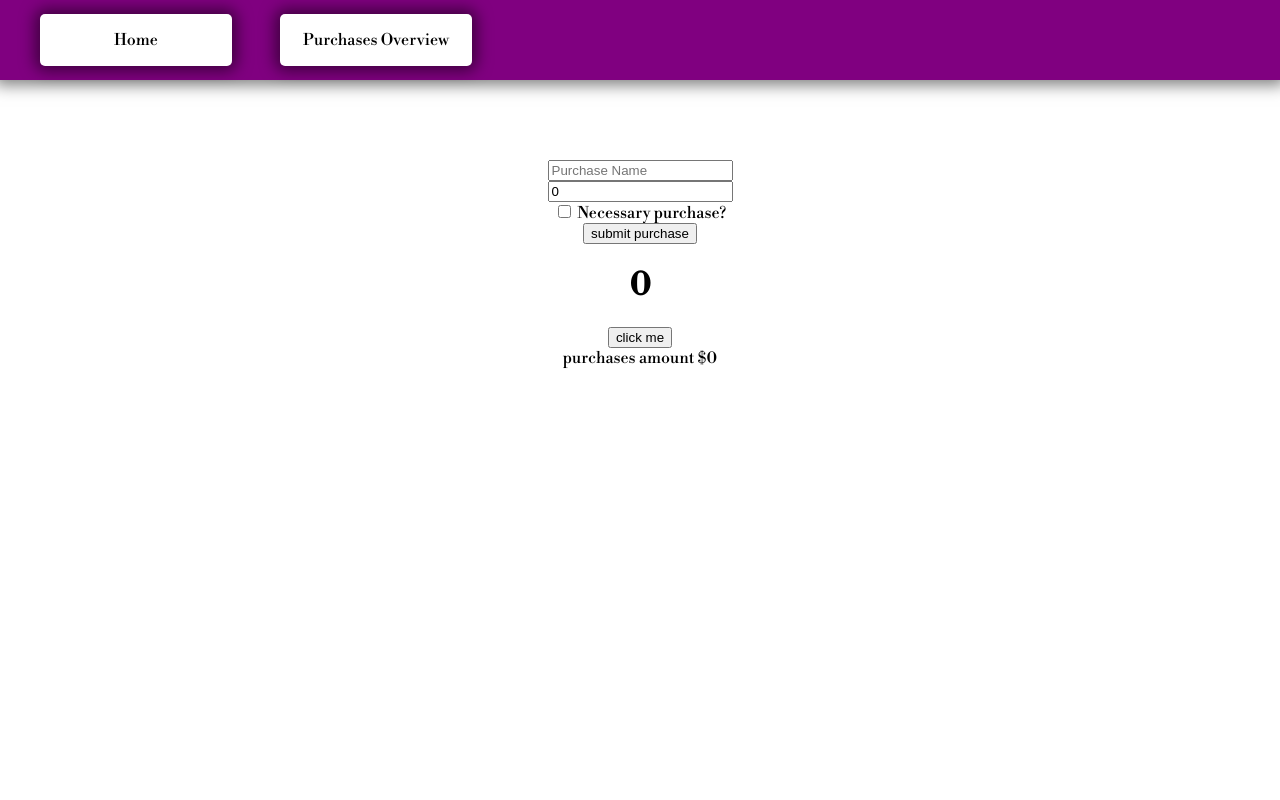
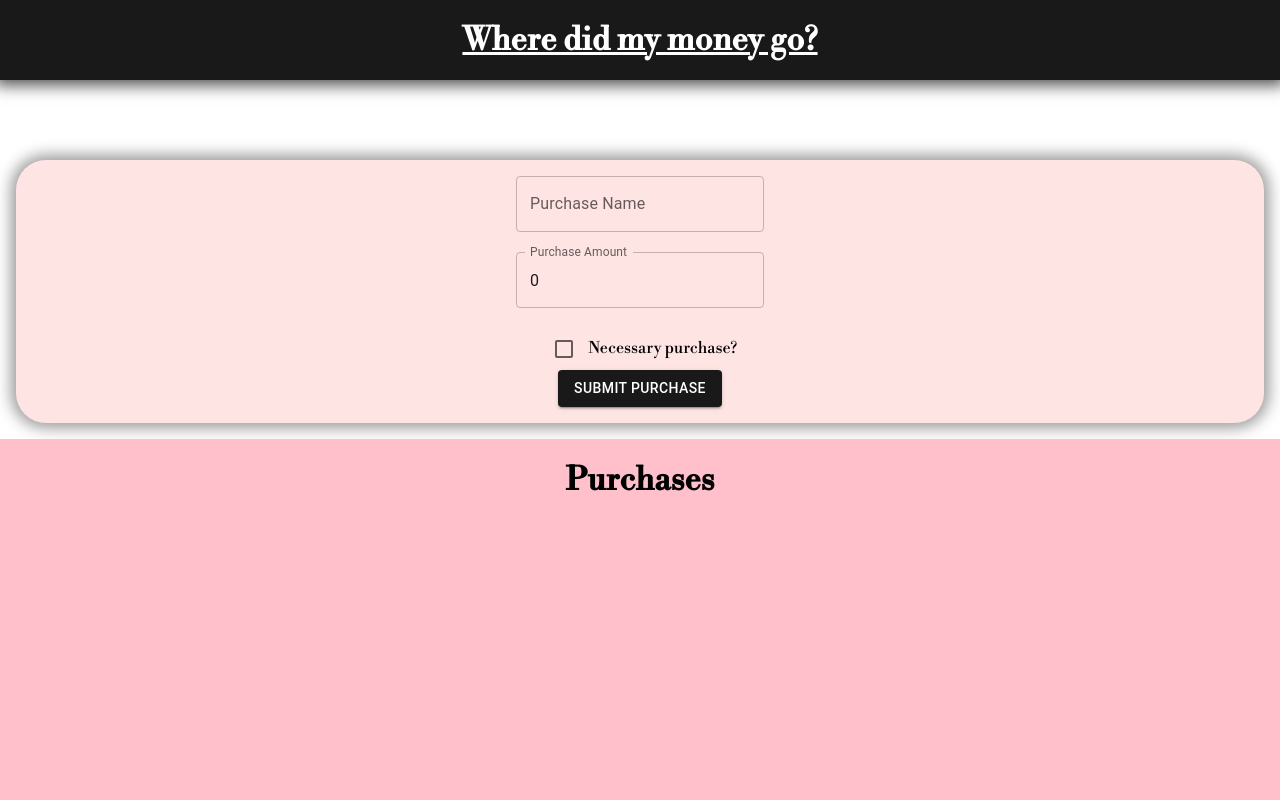
Before and after one commit to melxincognito/where-did-my-money-go-typescript, a React (Create React App) app: page / in a window 1280 px wide. Shown: the top 800 px of the page. Built offline with nearby package versions, Linux system fonts and the light colour scheme.

Commit message:
added styling

```diff
--- a/src/App.tsx
+++ b/src/App.tsx
@@ -1,6 +1,6 @@
 import React, { FC, useState, ChangeEvent } from "react";
 import "./App.css";
-
+import { TextField, Checkbox, Button } from "@mui/material";
 import { PurchaseTile } from "./components/PurchaseTile";
 import { Navigation } from "./components/Navigation";
 import { Purchase } from "./Interfaces";
@@ -14,13 +14,19 @@ const App: FC = () => {
   const [totalPurchasesAmount, setTotalPurchasesAmount] = useState<number>(0);
   const [necessaryPurchase, setNecessaryPurchase] = useState<boolean>(false);
 
-  // let purchases: Array<{ purchaseName: string; purchaseAmount: number }> = [];
-
-  // purchaseName state expects a string to be passed
   const [purchaseName, setPurchaseName] = useState<string>("");
 
-  // purchaseAmount state expects a number to get passed
   const [purchaseAmount, setPurchaseAmount] = useState<number>(0);
+  const [neccesaryPurchasesList, setNecessaryPurchasesList] = useState<
+    Purchase[]
+  >([]);
+
+  const [wantPurchasesList, setWantPurchasesList] = useState<Purchase[]>([]);
+
+  const [necessaryPurchasesAmount, setNecessaryPurchasesAmount] =
+    useState<number>(0);
+
+  const [wantsPurchasesAmount, setWantsPurchasesAmount] = useState<number>(0);
 
   // event has to declare the type in order to work as a function
   const handleChangePurchaseName = (e: ChangeEvent<HTMLInputElement>) => {
@@ -28,7 +34,7 @@ const App: FC = () => {
   };
   // event has to declare the type in order to work as a function
   const handleChangePurchaseAmount = (e: ChangeEvent<HTMLInputElement>) => {
-    setPurchaseAmount(Number(e.target.value));
+    setPurchaseAmount(parseFloat(e.target.value));
   };
 
   const handleChangeSetNecessaryPurchase = (
@@ -56,6 +62,30 @@ const App: FC = () => {
     setPurchaseName("");
     setPurchaseAmount(0);
     setNecessaryPurchase(false);
+
+    if (isNecessity) {
+      setNecessaryPurchasesList([
+        ...neccesaryPurchasesList,
+        {
+          purchase: name,
+          amount: amount,
+          isNecessity: isNecessity,
+          id: id,
+        },
+      ]);
+      setNecessaryPurchasesAmount(necessaryPurchasesAmount + amount);
+    } else {
+      setWantPurchasesList([
+        ...wantPurchasesList,
+        {
+          purchase: name,
+          amount: amount,
+          isNecessity: isNecessity,
+          id: id,
+        },
+      ]);
+      setWantsPurchasesAmount(wantsPurchasesAmount + amount);
+    }
   };
 
   const deletePurchase = (id: string): void => {
@@ -65,34 +95,38 @@ const App: FC = () => {
   return (
     <div className="App">
       <Navigation />
-      <div>
+      <div style={styles.inputForm}>
         <div
           style={{
             display: "grid",
             justifyContent: "center",
+            gap: "20px",
           }}
         >
-          <input
-            placeholder="Purchase Name"
+          <TextField
+            label="Purchase Name"
+            variant="outlined"
             value={purchaseName}
             onChange={handleChangePurchaseName}
           />
-          <input
-            placeholder="Purchase Amount"
+          <TextField
+            label="Purchase Amount"
             value={purchaseAmount}
             onChange={handleChangePurchaseAmount}
           />
+
           <div>
-            <input
-              type="checkbox"
+            <Checkbox
               aria-label="necessary purchase indicator"
               checked={necessaryPurchase}
               onChange={handleChangeSetNecessaryPurchase}
             />
+
             <label> Necessary purchase?</label>
           </div>
         </div>
-        <button
+        <Button
+          variant="contained"
           onClick={() =>
             addToPurchasesArray(
               purchaseName,
@@ -102,17 +136,12 @@ const App: FC = () => {
             )
           }
         >
-          {" "}
           submit purchase
-        </button>
-        <div>
-          <h1>{purchaseName}</h1>
-          <h1>{purchaseAmount}</h1>
+        </Button>
       </div>
-      </div>
-      <button onClick={() => console.log(purchases)}> click me</button>
-
       <div style={styles.purchasesList}>
+        <h1> Purchases</h1>
+        <div style={styles.purchases}>
           {purchases.map((purchase, index) => (
             <>
               <PurchaseTile
@@ -126,16 +155,33 @@ const App: FC = () => {
             </>
           ))}
         </div>
-      <div> purchases amount ${totalPurchasesAmount}</div>
+      </div>
+      <div>Total purchases amount ${totalPurchasesAmount}</div>
+      <div>Necessary purchases amount: ${necessaryPurchasesAmount}</div>
+      <div>Wants purchases amount: ${wantsPurchasesAmount}</div>
     </div>
   );
 };
 
 const styles = {
+  inputForm: {
+    backgroundColor: "#FFE4E4",
+    padding: "1rem",
+    margin: "1rem",
+    boxShadow: "0px 0px 15px 5px rgba(0,0,0,0.4)",
+    borderRadius: "30px",
+  },
   purchasesList: {
+    display: "grid",
+    backgroundColor: "pink",
+
+    justifyContent: "center",
+    height: "60vh",
+    overflow: "scroll",
+  },
+  purchases: {
     display: "flex",
     flexWrap: "wrap",
-    backgroundColor: "red",
     gap: "1rem",
     justifyContent: "center",
   },
--- a/src/components/Navigation.tsx
+++ b/src/components/Navigation.tsx
@@ -5,16 +5,7 @@ export interface Props {}
 export const Navigation: FC<Props> = () => {
   return (
     <div style={styles.navBarContainer}>
-      <nav>
-        <ul style={styles.unorderedList}>
-          <li style={styles.listItem}>
-            <a>Home</a>{" "}
-          </li>
-          <li style={styles.listItem}>
-            <a>Purchases Overview</a>
-          </li>
-        </ul>
-      </nav>
+      <h1> Where did my money go?</h1>
     </div>
   );
 };
@@ -26,24 +17,14 @@ const styles = {
     top: 0,
     height: "10vh",
     width: "100%",
-    backgroundColor: "purple",
+    backgroundColor: "#191919",
     display: "flex",
     alignContent: "center",
     alignItems: "center",
-    boxShadow: "0px 0px 15px 5px rgba(0,0,0,0.51)",
+    boxShadow: "0px 0px 15px 5px rgba(0,0,0,0.71)",
     marginBottom: "5rem",
-  },
-  unorderedList: {
-    listStyle: "none",
-    display: "flex",
-    gap: "3rem",
-  },
-
-  listItem: {
-    width: "10rem",
-    backgroundColor: "white",
-    padding: "1rem",
-    borderRadius: "5px",
-    boxShadow: "0px 0px 15px 5px rgba(0,0,0,0.51)",
+    color: "white",
+    justifyContent: "center",
+    textDecoration: "underline",
   },
 } as const;
--- a/src/index.tsx
+++ b/src/index.tsx
@@ -4,14 +4,18 @@ import "./index.css";
 import App from "./App";
 import reportWebVitals from "./reportWebVitals";
 import { BrowserRouter } from "react-router-dom";
+import { ThemeProvider } from "@mui/material/styles";
+import { theme } from "./theme";
 
 const root = ReactDOM.createRoot(
   document.getElementById("root") as HTMLElement
 );
 root.render(
-  <BrowserRouter>
-    <App />
-  </BrowserRouter>
+  <ThemeProvider theme={theme}>
+    <BrowserRouter>
+      <App />
+    </BrowserRouter>
+  </ThemeProvider>
 );
 
 // If you want to start measuring performance in your app, pass a function
--- /dev/null
+++ b/src/theme.ts
@@ -0,0 +1,9 @@
+import { createTheme } from "@mui/material/styles";
+
+export const theme = createTheme({
+  palette: {
+    primary: {
+      main: "#191919",
+    },
+  },
+});
```
Lines whose indentation alone changed are shown as unchanged.
